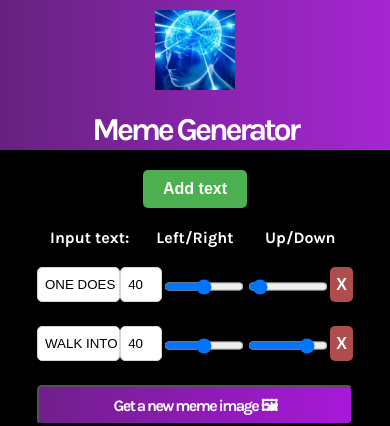
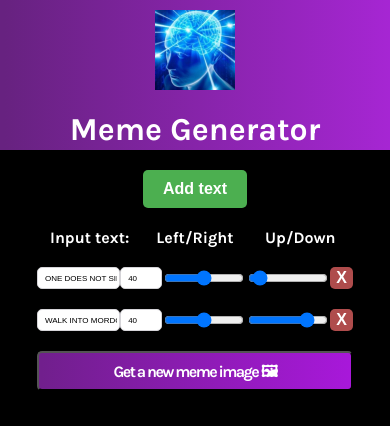
Before and after one commit to Rolzix/Meme-generator, a React (Vite) app: page / in a window 390 px wide. Shown: the top 426 px of the page. Built offline with nearby package versions, Linux system fonts and the light colour scheme; no server answers.

Commit message:
Increased letter spacing in the heading.
Changed media query treshold to 500px.

Added font scaling to input elements.

```diff
--- a/src/App.css
+++ b/src/App.css
@@ -44,7 +44,6 @@ body {
   font-weight: 700;
   font-size: 2rem;
   line-height: 24px;
-  letter-spacing: -0.1em;
 
   color: #ffffff;
 }
@@ -93,7 +92,6 @@ input {
 
   width: 100%;
   min-width: 1px;
-  height: 35px;
   gap: 17px;
   border-radius: 5px;
   text-indent: 5px;
@@ -110,7 +108,6 @@ input {
 
 .inputs > button {
   width: 50px;
-  height: 35px;
   border-radius: 5px;
   border: none;
   background-color: #af4c4c;
@@ -185,7 +182,7 @@ input {
   top: 0;
 }
 
-@media screen and (max-width: 450px) {
+@media screen and (max-width: 500px) {
   .nav--image {
     position: relative;
     margin: 0;
@@ -197,4 +194,7 @@ input {
   .legend--text {
     font-size: 1rem;
   }
+  .inputs > input {
+    font-size: 0.5rem;
+  }
 }
```
